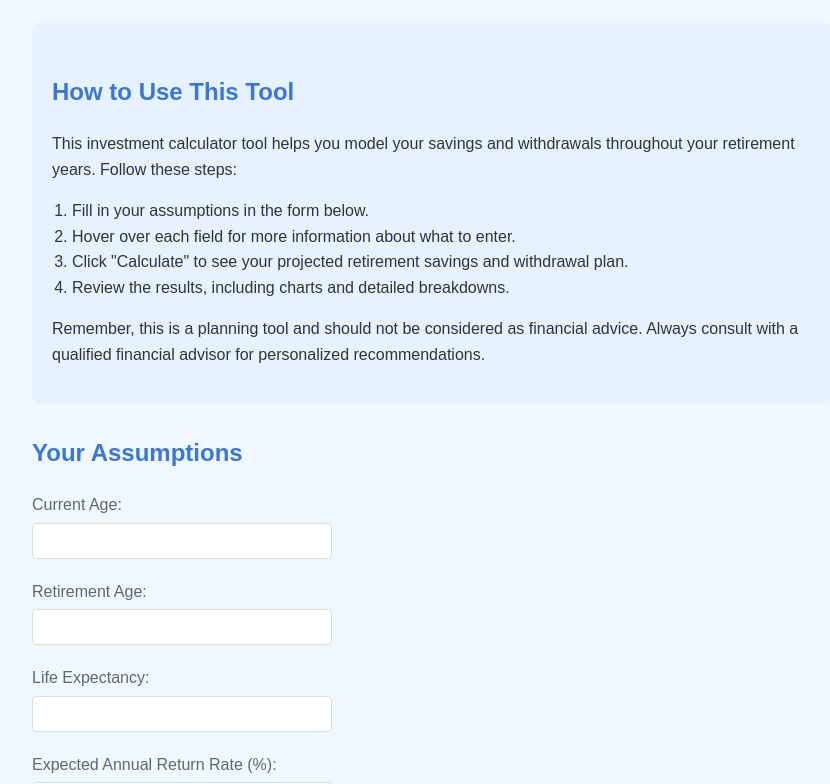
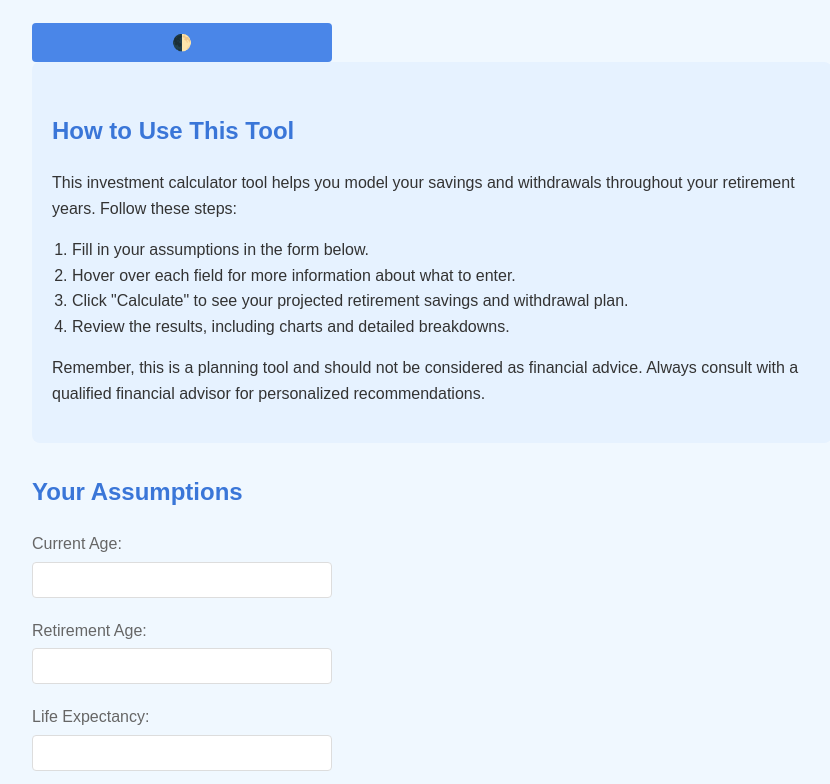
Before and after one commit to DrGeneEditing/retirementCalculator, a plain HTML site: page index.html in a window 1280 px wide. Shown: the part 100-884 px from the top of the page, without its empty margins (208-1038 px from the left). Drawn offline with nearby package versions, Linux system fonts and the light colour scheme.

Commit message:
Update index.html

```diff
--- a/index.html
+++ b/index.html
@@ -10,7 +10,7 @@
     <header>
         <h1>Retirement Planner</h1>
     </header>
-
+    <button id="dark-mode-toggle" aria-label="Toggle dark mode">🌓</button>
     <main>
         <section id="introduction">
             <h2>How to Use This Tool</h2>
```
